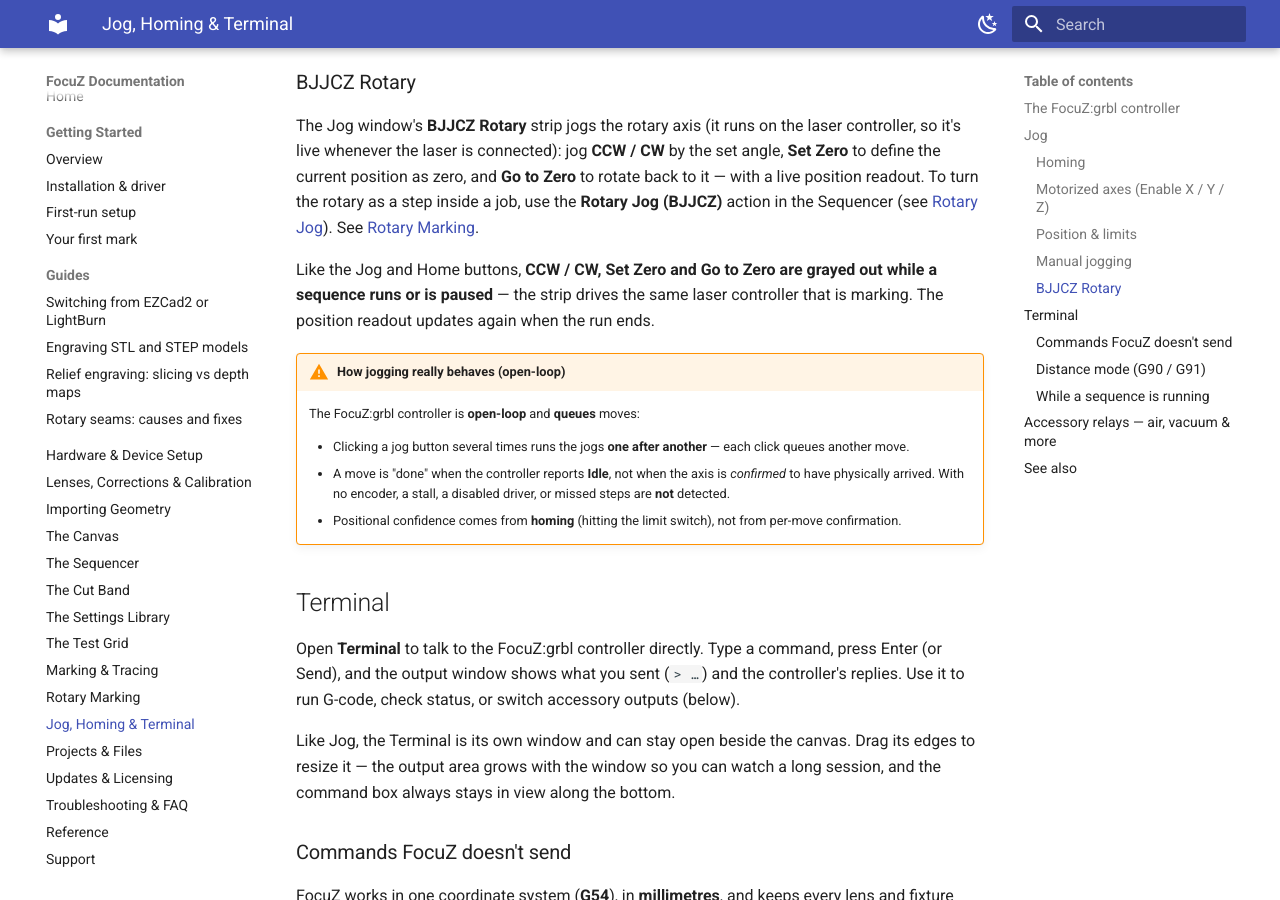
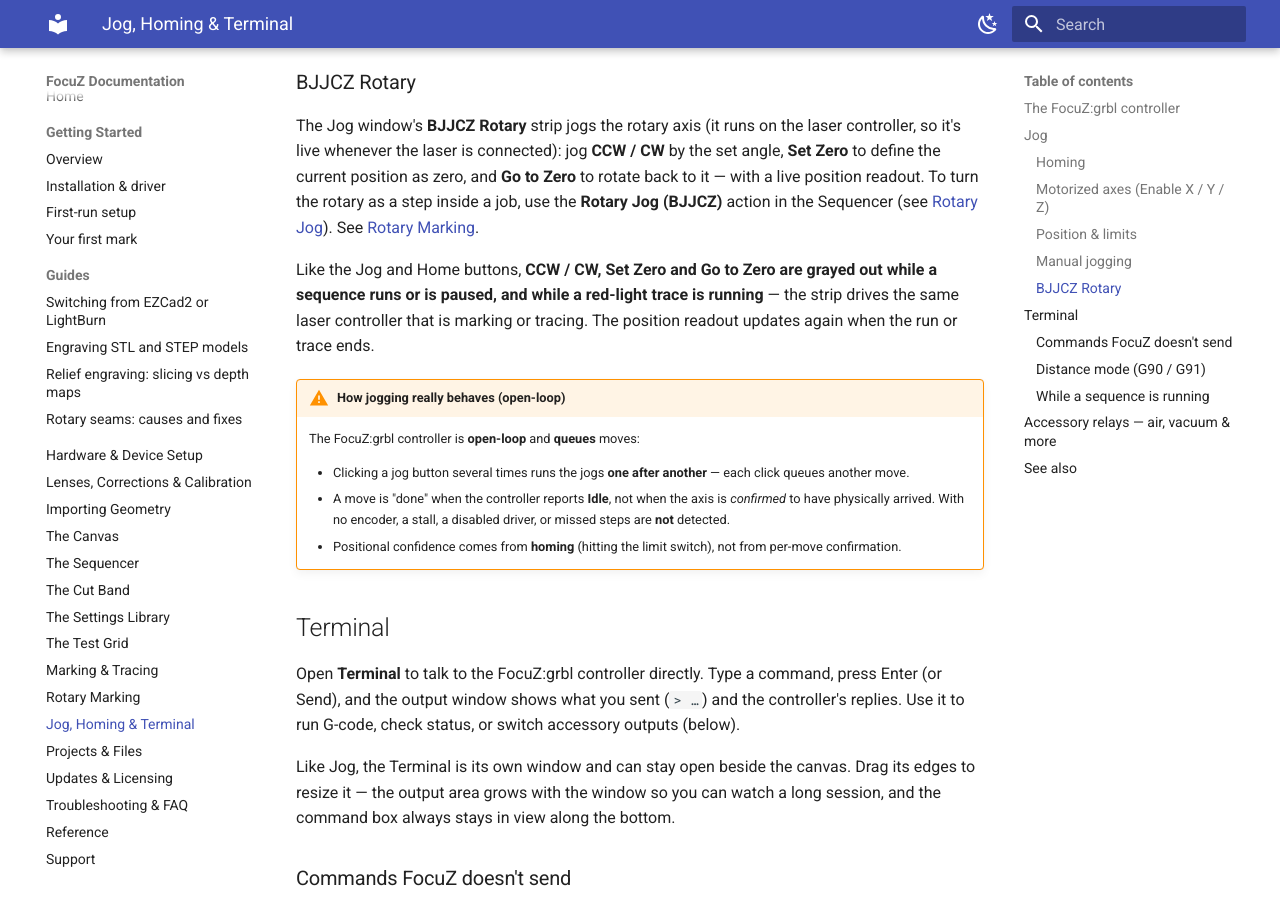
Before and after one commit to Lokahi-Shop/focuz-docs, an MkDocs documentation site: the page built from docs/jog-terminal.md, in a window 1280 px wide and 900 px high, scrolled down 2445 px. Built offline with MkDocs 1.6.1 and Material for MkDocs 9.7.7, drawn with Linux system fonts in a browser that asks for light colours.

Commit message:
Jog: BJJCZ Rotary strip is also grayed out during a red-light trace
Co-Authored-By: Claude Opus 5.5 <noreply@anthropic.com>

```diff
--- a/docs/jog-terminal.md
+++ b/docs/jog-terminal.md
@@ -97,8 +97,8 @@ position readout. To turn the rotary as a step inside a job, use the **Rotary Jo
 the Sequencer (see [Rotary Jog](rotary.md#rotary-jog)). See [Rotary Marking](rotary.md).
 
 Like the Jog and Home buttons, **CCW / CW, Set Zero and Go to Zero are grayed out while a sequence
-runs or is paused** — the strip drives the same laser controller that is marking. The position
-readout updates again when the run ends.
+runs or is paused, and while a red-light trace is running** — the strip drives the same laser
+controller that is marking or tracing. The position readout updates again when the run or trace ends.
 
 !!! warning "How jogging really behaves (open-loop)"
     The FocuZ:grbl controller is **open-loop** and **queues** moves:
```
